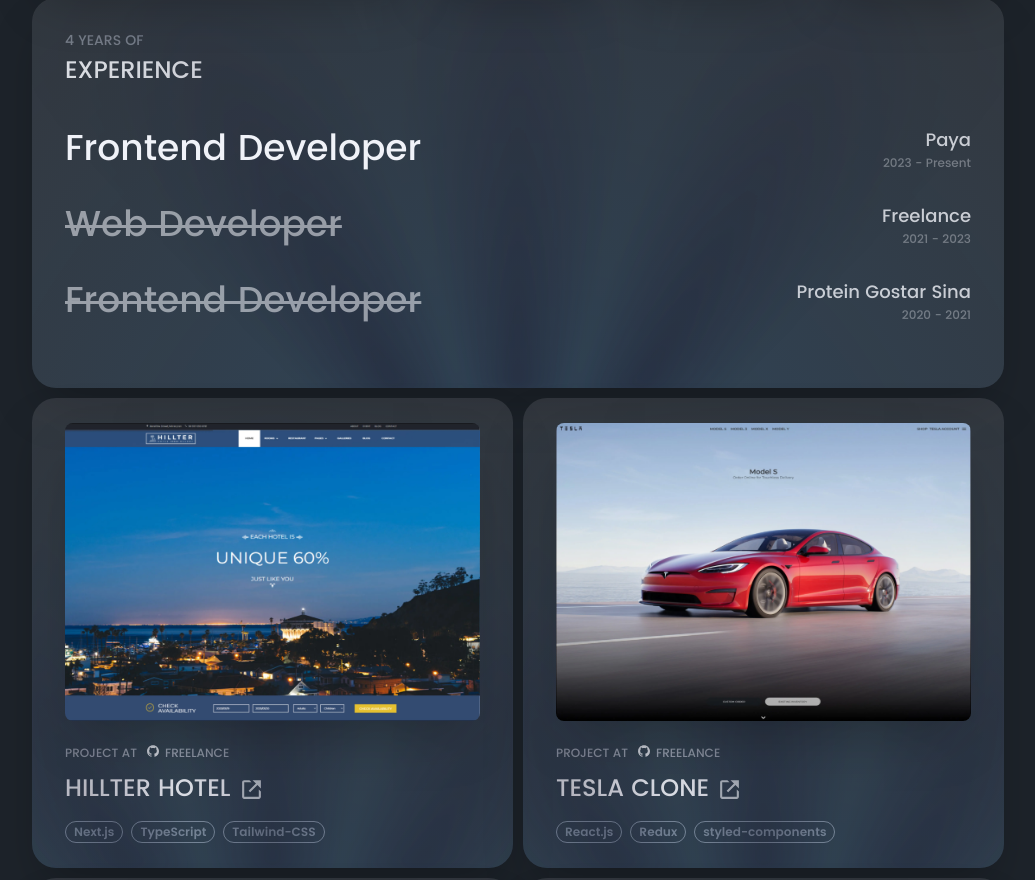
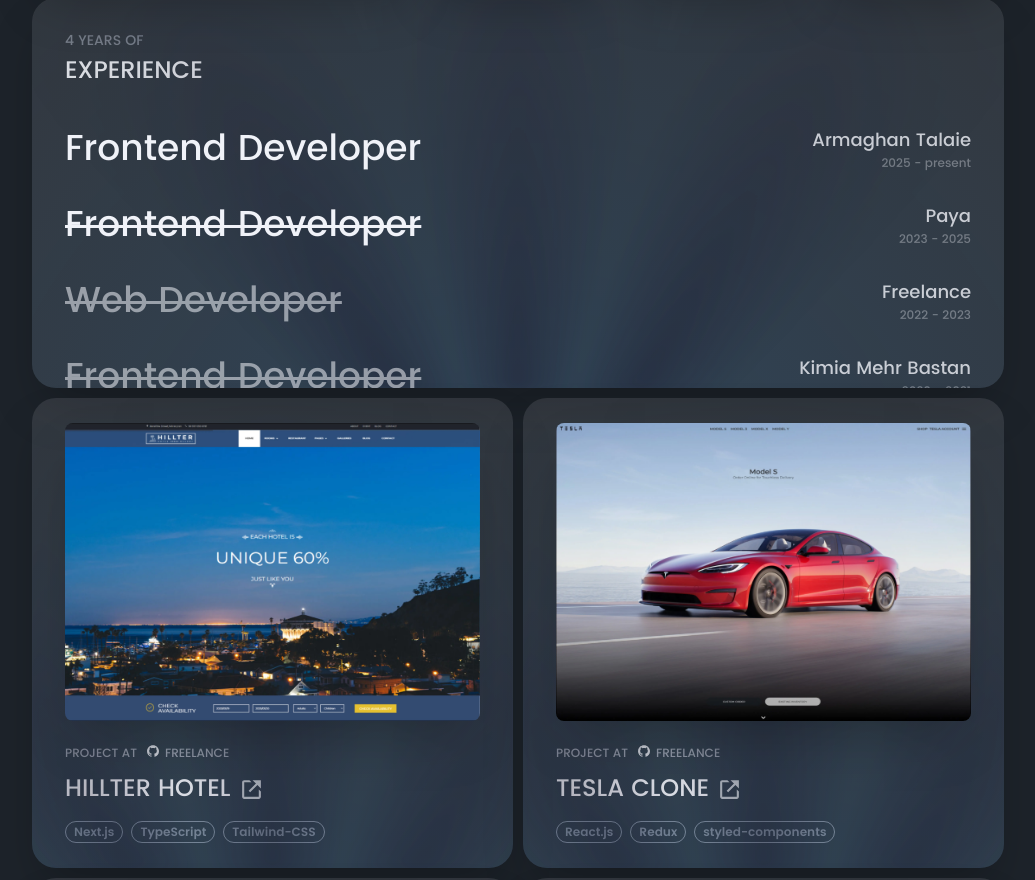
Before and after one commit to SalimiDev/portfolio-2025, a Next.js app: page / in a window 1280 px wide. Shown: the part 840-1720 px from the top of the page, without its empty margins (122-1157 px from the left). Built offline with nearby package versions, Linux system fonts and the light colour scheme.

Commit message:
feat: update experiences

```diff
--- a/eslint.config.mjs
+++ b/eslint.config.mjs
@@ -63,6 +63,6 @@
         }
     },
     {
-        ignores: ['.next/*']
+        ignores: ['.next/**', 'out/**']
     }
 ];
--- a/src/app/(grid-container-layout)/grid-card-configs.ts
+++ b/src/app/(grid-container-layout)/grid-card-configs.ts
@@ -69,21 +69,28 @@
         experiences: [
             {
                 title: 'Frontend Developer',
-                company: 'Paya',
-                dates: '2023 - Present',
+                company: 'Armaghan Talaie',
+                dates: '2025 - present',
                 opacity: 100,
                 lineThrough: false
             },
             {
+                title: 'Frontend Developer',
+                company: 'Paya',
+                dates: '2023 - 2025',
+                opacity: 100,
+                lineThrough: true
+            },
+            {
                 title: 'Web Developer',
                 company: 'Freelance',
-                dates: '2021 - 2023',
+                dates: '2022 - 2023',
                 opacity: 55,
                 lineThrough: true
             },
             {
                 title: 'Frontend Developer',
-                company: 'Protein Gostar Sina',
+                company: 'Kimia Mehr Bastan',
                 dates: '2020 - 2021',
                 opacity: 55,
                 lineThrough: true
```
